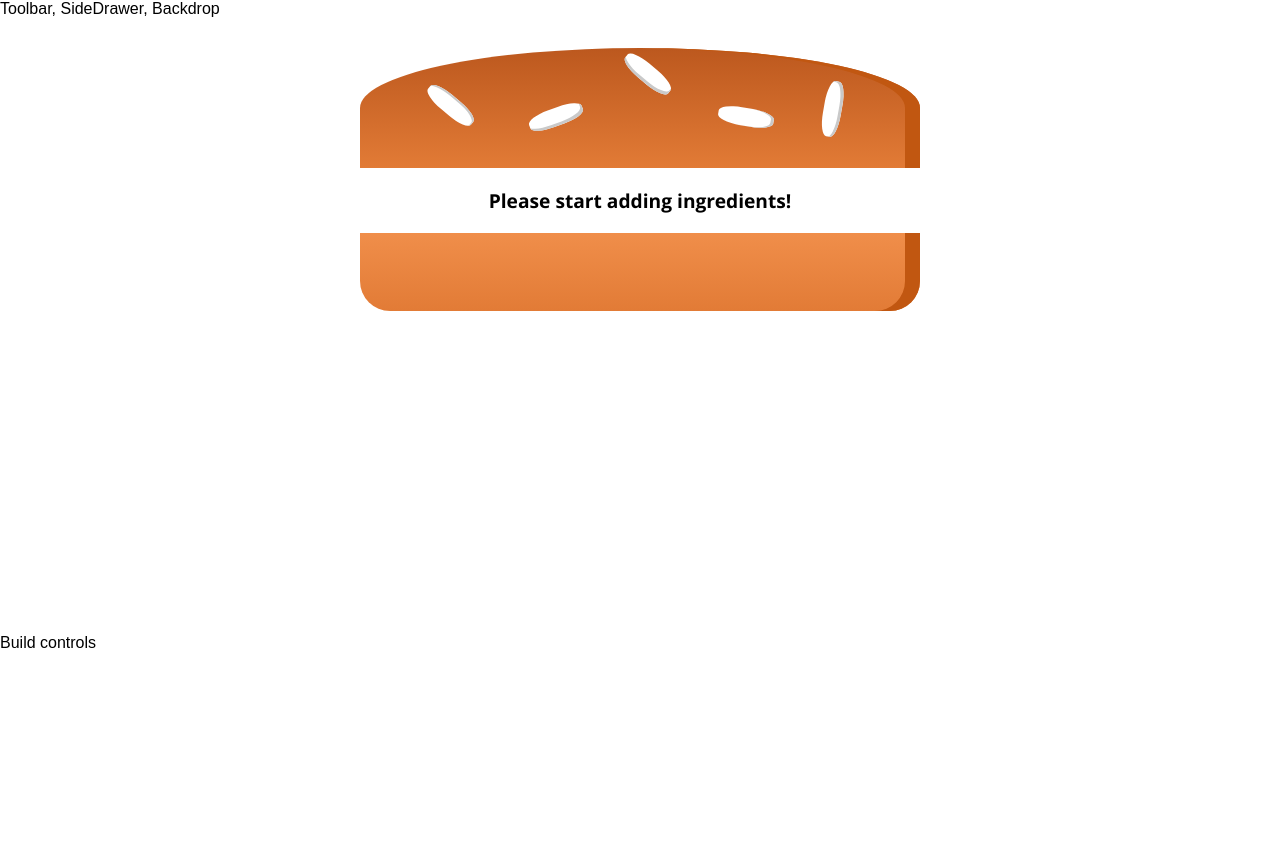
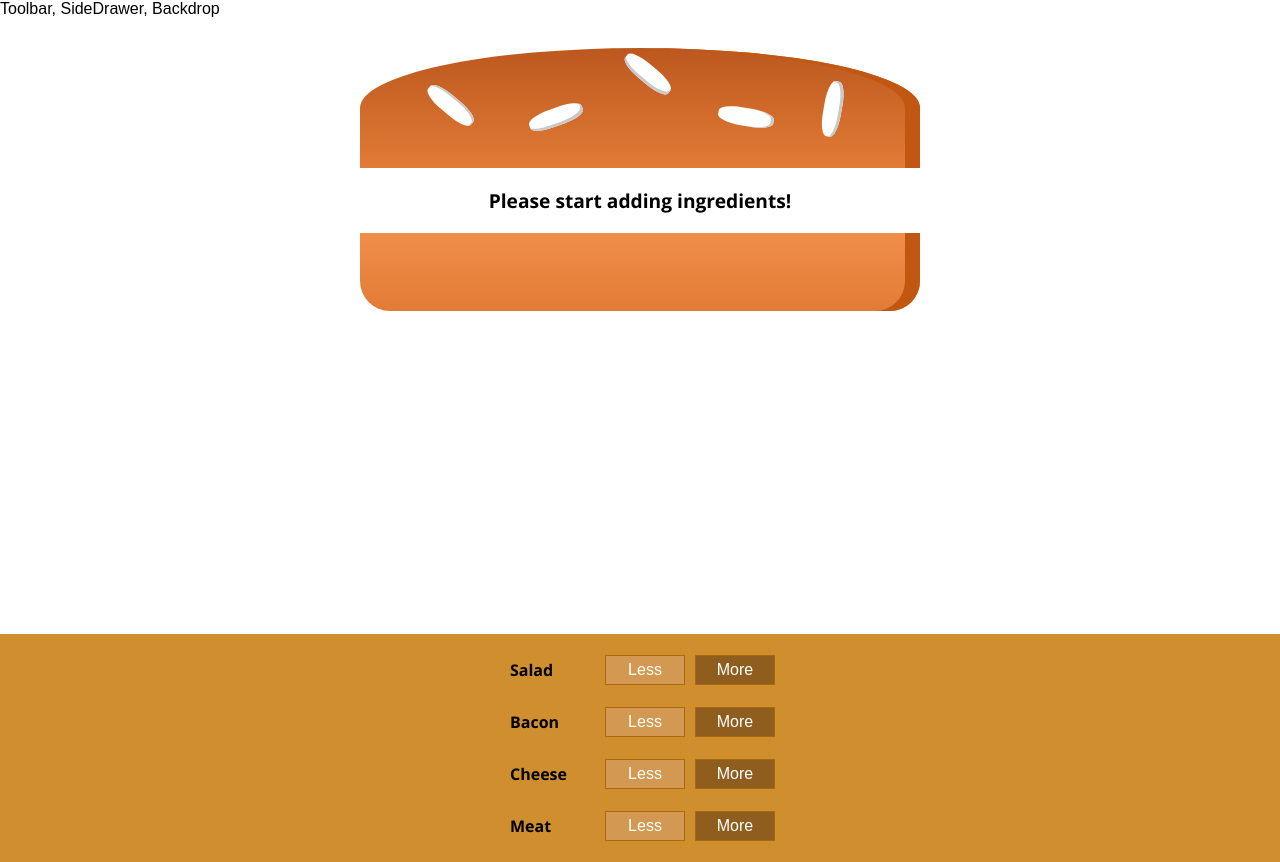
Before and after one commit to Jesuloba-world/burger-app, a React (Create React App) app: page / in a window 1280 px wide. Before the commit the page ends 800 px from the top, so only its background shows below. Built offline with nearby package versions, Linux system fonts and the light colour scheme; a web font is replaced by a local one.

Commit message:
Build controls added

```diff
--- /dev/null
+++ b/src/components/Burger/BuildControls/BuildControl/BuildControl.js
@@ -0,0 +1,11 @@
+import classes from './BuildControl.module.css';
+
+const buildControl = (props) => (
+    <div className={classes.BuildControl}>
+        <div className={classes.Label}>{props.label}</div>
+        <button className={classes.Less}>Less</button>
+        <button className={classes.More}>More</button>
+    </div>
+);
+
+export default buildControl
--- /dev/null
+++ b/src/components/Burger/BuildControls/BuildControl/BuildControl.module.css
@@ -0,0 +1,58 @@
+.BuildControl {
+	display: flex;
+	justify-content: space-between;
+	align-items: center;
+	margin: 5px 0;
+}
+
+.BuildControl button {
+	display: block;
+	font: inherit;
+	padding: 5px;
+	margin: 0 5px;
+	width: 80px;
+	border: 1px solid #aa6817;
+	cursor: pointer;
+	outline: none;
+}
+
+.BuildControl button:disabled {
+	background-color: #ac9980;
+	border: 1px solid #7e7365;
+	color: #ccc;
+	cursor: default;
+}
+
+.BuildControl button:hover:disabled {
+	background-color: #ac9980;
+	color: #ccc;
+	cursor: not-allowed;
+}
+
+.Label {
+	padding: 10px;
+	font-weight: bold;
+	width: 80px;
+}
+
+.BuildControl .Less {
+	background-color: #d39952;
+	color: white;
+}
+
+.BuildControl .More {
+	background-color: #8f5e1e;
+	color: white;
+}
+
+.BuildControl .Less:hover,
+.BuildControl .Less:active {
+	background-color: #daa972;
+	color: white;
+}
+
+.BuildControl .More:hover,
+.BuildControl .More:active {
+	background-color: #99703f;
+	color: white;
+}
--- /dev/null
+++ b/src/components/Burger/BuildControls/BuildControls.js
@@ -0,0 +1,20 @@
+import classes from './BuildControls.module.css';
+
+import BuildControl from './BuildControl/BuildControl';
+
+const controls = [
+    { label: "Salad", type: "salad" },
+    { label: "Bacon", type: "bacon" },
+    { label: "Cheese", type: "cheese" },
+    { label: "Meat", type: "meat" }
+];
+
+const buildControls = (props) => (
+    <div className={classes.BuildControls}>
+        {controls.map( ctrl => (
+            <BuildControl key={ctrl.label} label={ctrl.label} />
+        ))}
+    </div>
+);
+
+export default buildControls;
--- /dev/null
+++ b/src/components/Burger/BuildControls/BuildControls.module.css
@@ -0,0 +1,10 @@
+.BuildControls {
+    width: 100%;
+    background-color: #cf8f2e;
+    display: flex;
+    flex-flow: column;
+    align-items: center;
+    box-shadow: 0 2px 1px #ccc;
+    margin: auto;
+    padding: 10px 0;
+}
--- a/src/containers/BurgerBuilder/BurgerBuilder.js
+++ b/src/containers/BurgerBuilder/BurgerBuilder.js
@@ -2,6 +2,7 @@
 
 import Aux from "../../hoc/Aux";
 import Burger from '../../components/Burger/Burger';
+import BuildControls from '../../components/Burger/BuildControls/BuildControls';
 
 class BurgerBuilder extends Component {
   state = {
@@ -18,7 +19,7 @@
     return (
       <Aux>
         <Burger ingredients={this.state.ingredients} />
-        <div>Build controls</div>
+        <BuildControls />
       </Aux>
     );
   }
```
